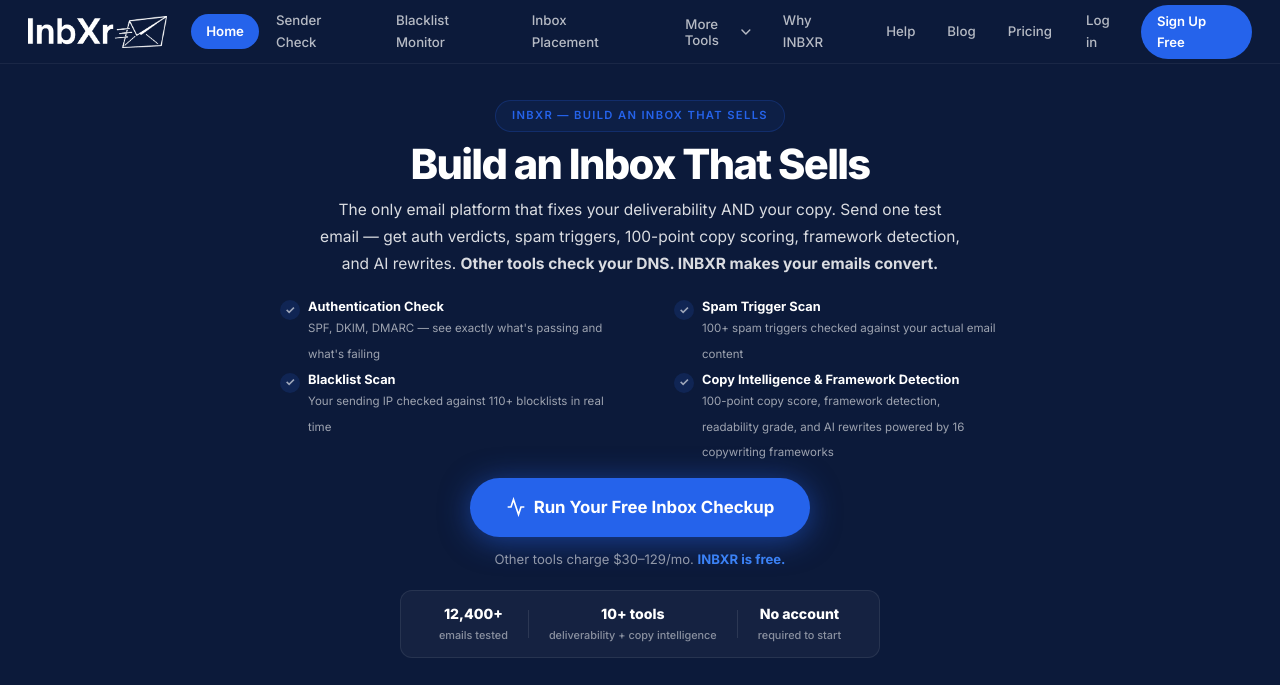
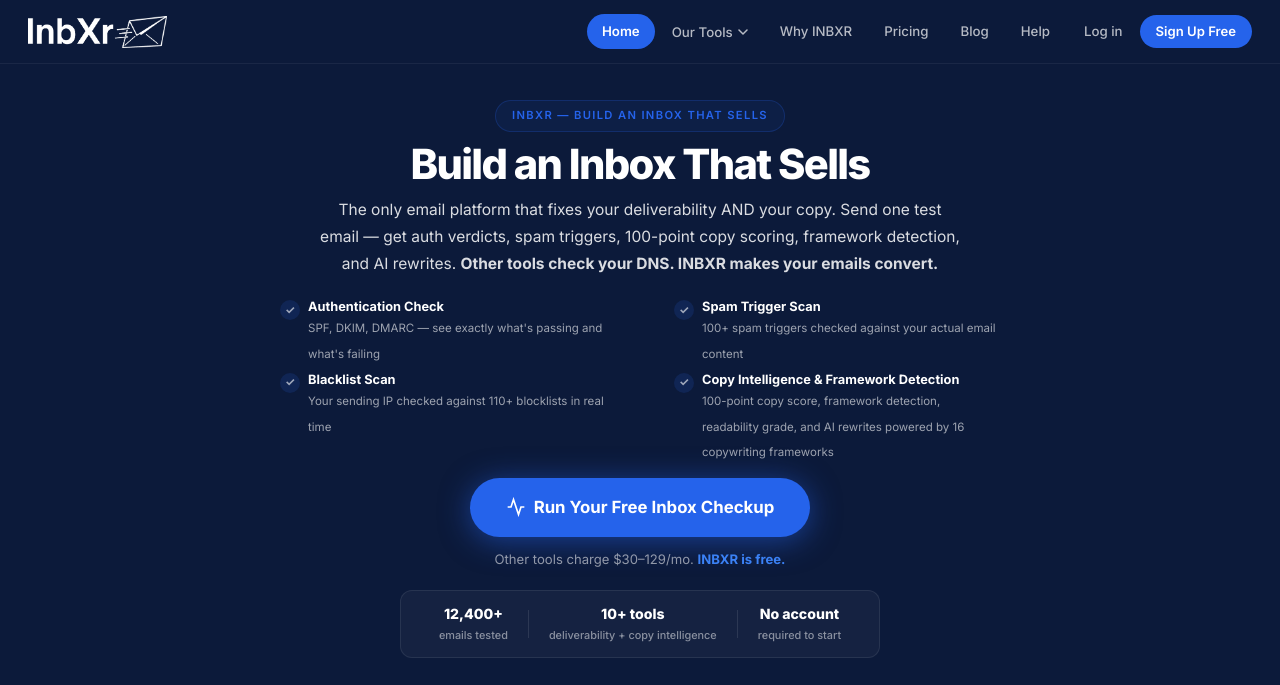
Before and after one commit to Javil01/inbxr-, a Flask app: page / in a window 1280 px wide. Shown: the top 685 px of the page. Run offline with Flask 3, Linux system fonts and the light colour scheme; data that the repository does not hold is empty; parts of the project's set-up code (start-up, migrations or seed data) failed here and were passed over; some libraries are stand-ins or nearby versions.

Commit message:
Consolidate nav: all tools under "Our Tools" dropdown, cleaner top bar
Move Sender Check, Blacklist Monitor, and Inbox Placement into a single
"Our Tools" dropdown alongside all other tools. Add Email Checker as
first item in dropdown (links to homepage). Top-level nav is now:

Home | Our Tools v | Why INBXR | Pricing | Blog | Help | Log in | Sign Up

Co-Authored-By: Claude Opus 4.6 (1M context) <noreply@anthropic.com>

```diff
--- a/templates/sections/header.html
+++ b/templates/sections/header.html
@@ -60,31 +60,32 @@ window.showToast=function(msg,type,duration){
         <a href="/admin/logout" class="nav-link" style="color:var(--red);margin-left:4px">Logout</a>
         {% endif %}
       {% else %}
-        {# Visitors: full tool navigation + sign up CTA #}
+        {# Visitors: clean nav with tools in dropdown #}
         <a href="/" class="nav-link nav-link--featured{% if active_page == 'index' %} nav-link--active{% endif %}">Home</a>
-        <a href="/sender"            class="nav-link{% if active_page == 'sender' %} nav-link--active{% endif %}">Sender Check</a>
-        <a href="/blacklist-monitor" class="nav-link{% if active_page == 'blacklist_monitor' %} nav-link--active{% endif %}">Blacklist Monitor</a>
-        <a href="/placement"         class="nav-link{% if active_page == 'placement' %} nav-link--active{% endif %}">Inbox Placement</a>
         <div class="nav-dropdown">
-          <button class="nav-link nav-link--dropdown{% if active_page in ['analyzer','email_verifier','subject_scorer','warmup','header_analyzer','bimi','bulk_domain_check'] %} nav-link--active{% endif %}">
-            More Tools
+          <button class="nav-link nav-link--dropdown{% if active_page in ['sender','blacklist_monitor','placement','analyzer','email_verifier','subject_scorer','warmup','header_analyzer','bimi','bulk_domain_check','frameworks'] %} nav-link--active{% endif %}">
+            Our Tools
             <svg width="10" height="6" viewBox="0 0 10 6" fill="none"><path d="M1 1l4 4 4-4" stroke="currentColor" stroke-width="1.5" stroke-linecap="round" stroke-linejoin="round"/></svg>
           </button>
           <div class="nav-dropdown__menu">
+            <a href="/"                class="nav-dropdown__link{% if active_page == 'email_test' %} nav-dropdown__link--active{% endif %}">Email Checker</a>
+            <a href="/sender"          class="nav-dropdown__link{% if active_page == 'sender' %} nav-dropdown__link--active{% endif %}">Sender Check</a>
+            <a href="/blacklist-monitor" class="nav-dropdown__link{% if active_page == 'blacklist_monitor' %} nav-dropdown__link--active{% endif %}">Blacklist Monitor</a>
+            <a href="/placement"       class="nav-dropdown__link{% if active_page == 'placement' %} nav-dropdown__link--active{% endif %}">Inbox Placement</a>
             <a href="/analyzer"        class="nav-dropdown__link{% if active_page == 'analyzer' %} nav-dropdown__link--active{% endif %}">Email Analyzer</a>
+            <a href="/subject-scorer"  class="nav-dropdown__link{% if active_page == 'subject_scorer' %} nav-dropdown__link--active{% endif %}">Subject Scorer</a>
             <a href="/email-verifier"  class="nav-dropdown__link{% if active_page == 'email_verifier' %} nav-dropdown__link--active{% endif %}">Email Verifier</a>
             <a href="/bulk-domain-check" class="nav-dropdown__link{% if active_page == 'bulk_domain_check' %} nav-dropdown__link--active{% endif %}">Bulk Domain Check</a>
-            <a href="/subject-scorer"  class="nav-dropdown__link{% if active_page == 'subject_scorer' %} nav-dropdown__link--active{% endif %}">Subject Scorer</a>
+            <a href="/header-analyzer" class="nav-dropdown__link{% if active_page == 'header_analyzer' %} nav-dropdown__link--active{% endif %}">Header Analyzer</a>
             <a href="/warmup"          class="nav-dropdown__link{% if active_page == 'warmup' %} nav-dropdown__link--active{% endif %}">Warm-up Tracker</a>
-            <a href="/header-analyzer" class="nav-dropdown__link{% if active_page == 'header_analyzer' %} nav-dropdown__link--active{% endif %}">Header Analyzer</a>
             <a href="/bimi"            class="nav-dropdown__link{% if active_page == 'bimi' %} nav-dropdown__link--active{% endif %}">BIMI Checker</a>
             <a href="/frameworks"      class="nav-dropdown__link{% if active_page == 'frameworks' %} nav-dropdown__link--active{% endif %}">Framework Lab</a>
           </div>
         </div>
         <a href="/how-inbxr-is-different" class="nav-link{% if active_page == 'how_different' %} nav-link--active{% endif %}">Why INBXR</a>
+        <a href="/pricing" class="nav-link{% if active_page == 'pricing' %} nav-link--active{% endif %}">Pricing</a>
+        <a href="/blog" class="nav-link{% if active_page == 'blog' %} nav-link--active{% endif %}">Blog</a>
         <a href="/support" class="nav-link{% if active_page == 'support' %} nav-link--active{% endif %}">Help</a>
-        <a href="/blog" class="nav-link{% if active_page == 'blog' %} nav-link--active{% endif %}">Blog</a>
-        <a href="/pricing" class="nav-link{% if active_page == 'pricing' %} nav-link--active{% endif %}">Pricing</a>
         <span class="nav-spacer"></span>
         <a href="/login" class="nav-link{% if active_page == 'login' %} nav-link--active{% endif %}">Log in</a>
         <a href="/signup" class="nav-link nav-link--cta">Sign Up Free</a>
```
